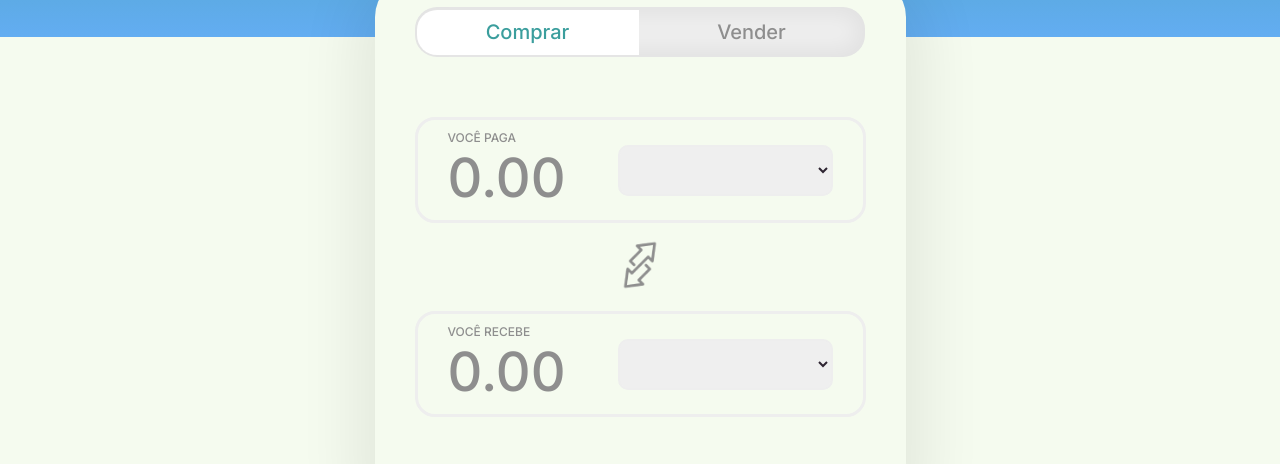
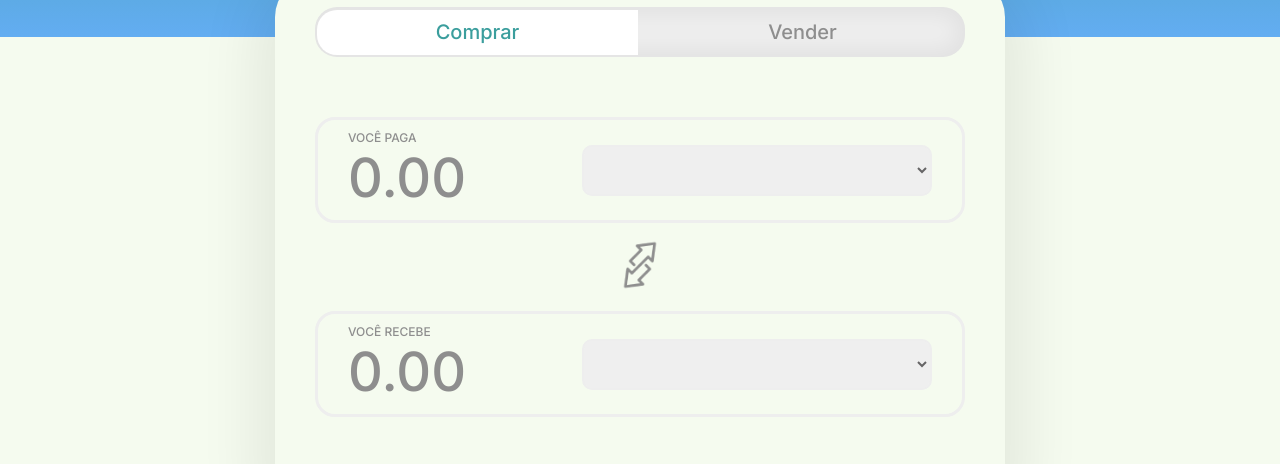
Before and after one commit to danniel-rodrigues/Conversor-de-moedas, a plain HTML site: page index.html in a window 1280 px wide. Shown: the part 363-827 px from the top of the page. Drawn offline with Linux system fonts and the light colour scheme; no server answers.

Commit message:
Alteração na largura dos selects e cor de seus textos

```diff
--- a/style.css
+++ b/style.css
@@ -73,7 +73,7 @@ section.converter-box {
     align-items: center;
     justify-content: center;
     background-color: #EEE;
-    width: 450px;
+    width: 650px;
     height: 50px;
     border-radius: 22px;
     box-shadow: inset 0px 0px 20px 8px hsla(0, 0%, 0%, 0.052);
@@ -94,11 +94,11 @@ section.converter-box {
 }
 
 .converter-option a:not(:last-child) {
-    margin-right: 2px;
+    margin-right: 4px;
 }
 
 #btn-comprar, #btn-vender {
-    width: 222px;
+    width: 321px;
     height: 45px;
 }
 
@@ -140,11 +140,11 @@ section.converter-box {
 
 .convert #select-to, .convert #select-from {
     font-size: 24px;
-    width: 215px;
+    width: 350px;
     height: 51px;
     border-radius: 10px;
-    padding-left: 40px;
-    color: #2E2532;
+    padding-left: 30px;
+    color: #666566;
     border: 2px solid #eee;
     outline: none;
 }
@@ -153,7 +153,7 @@ section.converter-box {
     font-family: 'Inter', sans-serif;
     font-size: 54px;
     font-weight: 500;
-    width: 150px;
+    width: 200px;
     margin-right: 20px;
     color: #8E8E8E;
     border: none;
```
